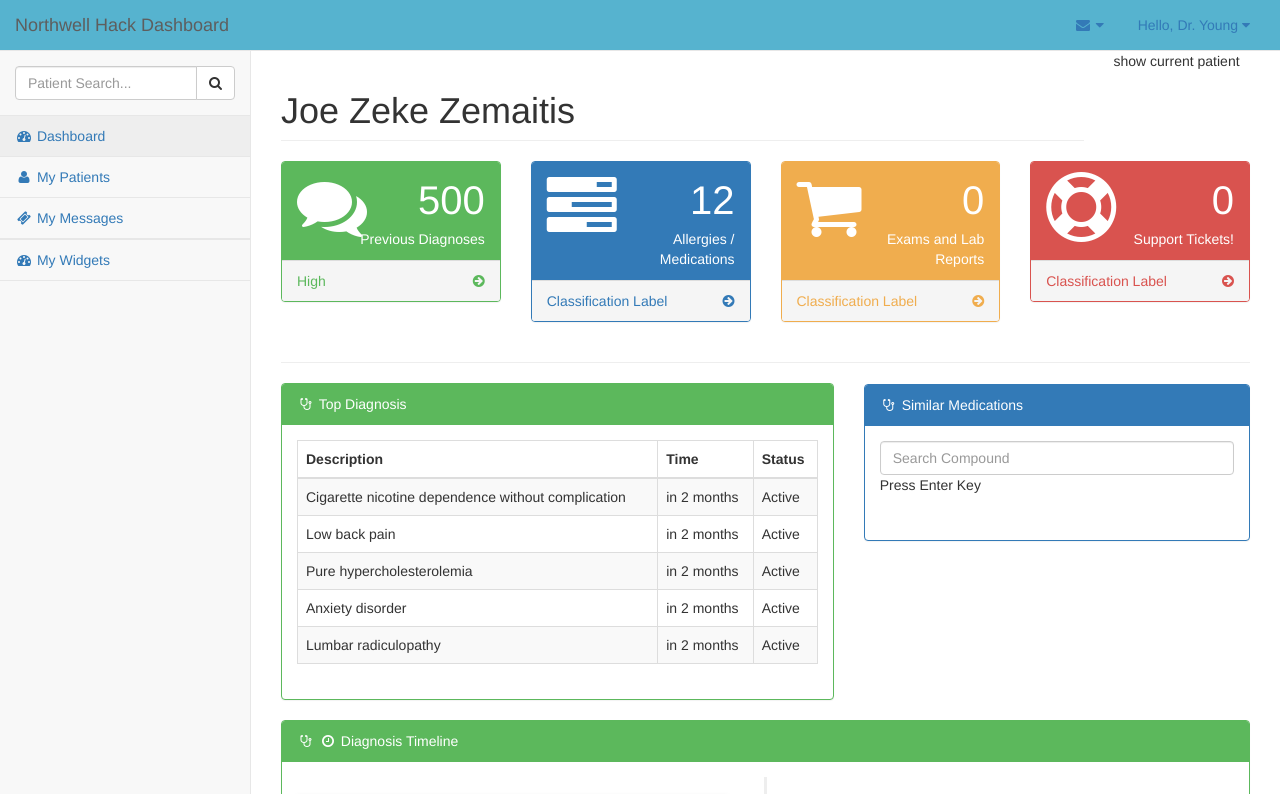
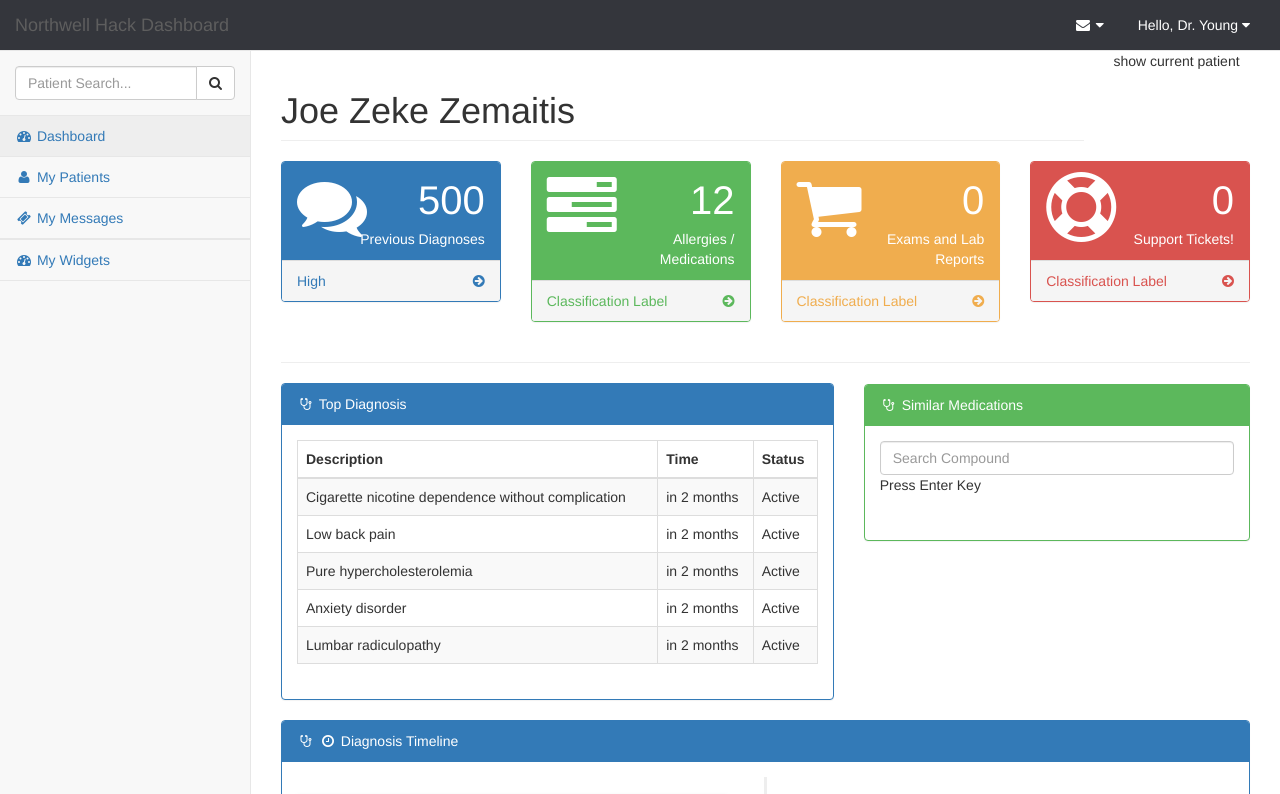
Before and after one commit to yagrawala/cewit_hack_site, a website: page pages/index.html in a window 1280 px wide. Shown: the top 794 px of the page. Drawn offline with Linux system fonts and the light colour scheme.

Commit message:
navbar changes

```diff
--- a/js/data.js
+++ b/js/data.js
@@ -40,7 +40,6 @@ function uniqueArray(obj){
 var displayDiag = function (d) {
     var toggle = 1;
     d_imp = d.splice(0,5);
-    debugger
     d_imp.forEach(function (data) {
         $('#diag tbody').append('<tr class="odd gradeX">\
                                     <td>' + data.description + '</td>\
--- a/pages/index.html
+++ b/pages/index.html
@@ -57,7 +57,7 @@
 
             <ul class="nav navbar-top-links navbar-right">
                 <li class="dropdown">
-                    <a class="dropdown-toggle" data-toggle="dropdown" href="#">
+                    <a class="dropdown-toggle nav-a" data-toggle="dropdown" href="#">
                         <i class="fa fa-envelope fa-fw"></i> <i class="fa fa-caret-down"></i>
                     </a>
                     <ul class="dropdown-menu dropdown-messages">
@@ -118,7 +118,7 @@
                 </li>
                 <!-- /.dropdown -->
                 <li class="dropdown">
-                    <a class="dropdown-toggle" data-toggle="dropdown" href="#">
+                    <a class="dropdown-toggle nav-a" data-toggle="dropdown" href="#">
                         <!-- <i class="fa fa-user fa-fw"></i> --> Hello, Dr. Young <i class="fa fa-caret-down"></i>
                     </a>
                     <ul class="dropdown-menu dropdown-user">
@@ -184,7 +184,7 @@
 
             <div class="row">
                 <div class="col-lg-3 col-md-6">
-                    <div class="panel panel-green">
+                    <div class="panel panel-primary">
                         <div class="panel-heading">
                             <div class="row">
                                 <div class="col-xs-3">
@@ -206,7 +206,7 @@
                     </div>
                 </div>
                 <div class="col-lg-3 col-md-6">
-                    <div class="panel panel-primary">
+                    <div class="panel panel-green">
                         <div class="panel-heading">
                             <div class="row">
                                 <div class="col-xs-3">
@@ -276,9 +276,10 @@
 
             <hr/>
 
+            <div id="common_dashboard_area">
                 <div class="row">
                     <div class="col-lg-7">
-                    <div class="panel panel-green">
+                        <div class="panel panel-primary">
                             <div class="panel-heading">
                                 <i class="fa fa-stethoscope fa-fw"></i> Top Diagnosis
                             </div>
@@ -304,7 +305,7 @@
                     <div class="col-lg-1"></div>
 
                     <div class="col-lg-5">
-                    <div class="panel panel-primary">
+                        <div class="panel panel-green">
                             <div class="panel-heading">
                                 <i class="fa fa-stethoscope fa-fw"></i> Similar Medications
                             </div>
@@ -326,11 +327,11 @@
                         <!-- /.panel -->
                     </div>
                 </div>
-
+            </div>
 
             <div class="row">
                 <div class="col-lg-12">
-                    <div class="panel panel-green">
+                    <div class="panel panel-primary">
                         <div class="panel-heading">
                             <i class="fa fa-stethoscope fa-fw"></i> <i class="fa fa-clock-o fa-fw"></i> Diagnosis Timeline
                         </div>
@@ -344,6 +345,8 @@
                     <!-- /.panel -->
                 </div>
                 <!-- /.col-lg-8 -->
+            </div>
+
             </div>
         </div>
         <!-- /#page-wrapper -->
```
Also changed, not shown: dist/css/sb-admin-2.css. Lines whose indentation alone changed are shown as unchanged.
